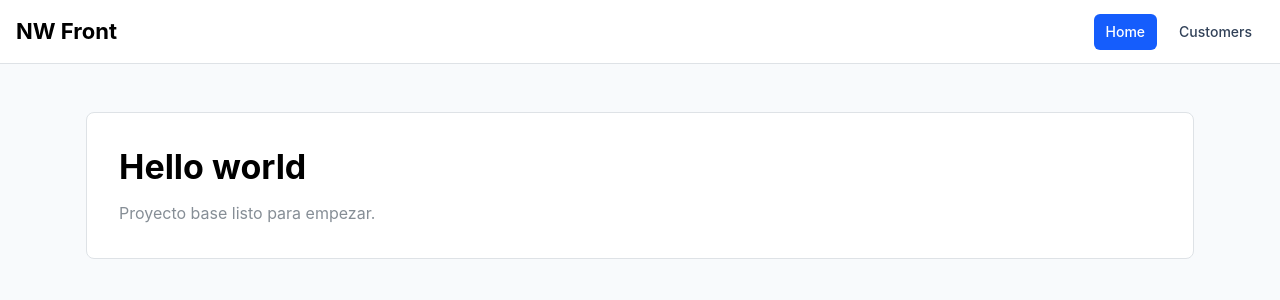
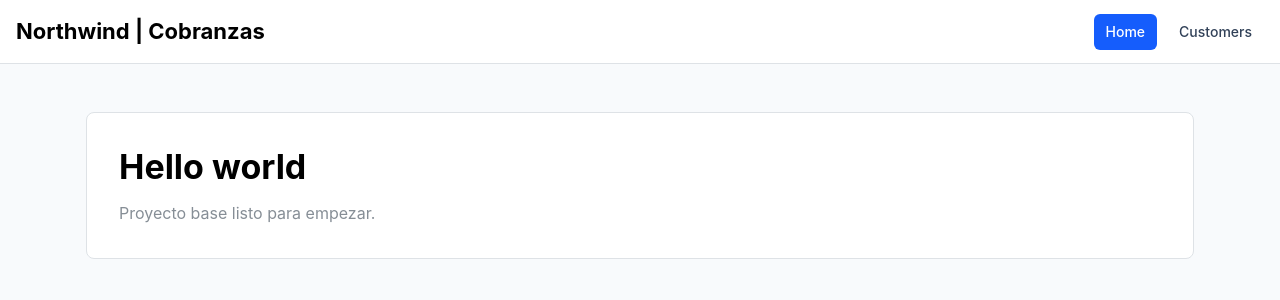
Before and after one commit to jarraga/nw-front, a React (Vite) app: page / in a window 1280 px wide. Shown: the top 300 px of the page. Built offline with nearby package versions, Linux system fonts and the light colour scheme.

Commit message:
chore: update app title

```diff
--- a/index.html
+++ b/index.html
@@ -4,7 +4,7 @@
     <meta charset="UTF-8" />
     <link rel="icon" type="image/svg+xml" href="/favicon.svg" />
     <meta name="viewport" content="width=device-width, initial-scale=1.0" />
-    <title>nw-front</title>
+    <title>Northwind | Cobranzas</title>
   </head>
   <body>
     <div id="root"></div>
--- a/src/layouts/AppLayout.tsx
+++ b/src/layouts/AppLayout.tsx
@@ -13,7 +13,7 @@ export function AppLayout() {
     <AppShell header={{ height: 64 }} padding="md">
       <AppShell.Header>
         <Group h="100%" px="md" justify="space-between">
-          <Title order={3}>NW Front</Title>
+          <Title order={3}>Northwind | Cobranzas</Title>
 
           <Group gap="xs">
             {navItems.map((item) => (
```
